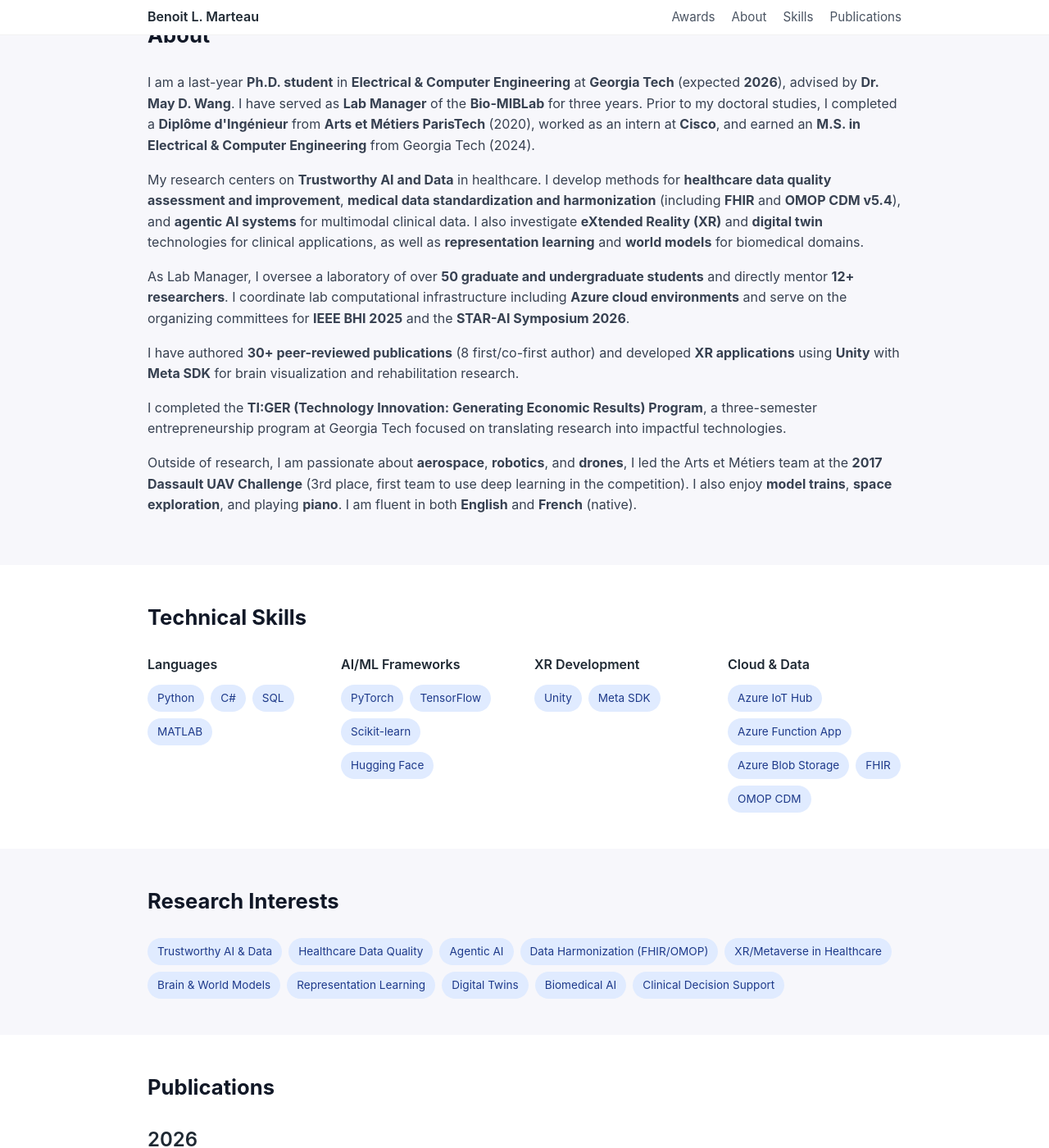
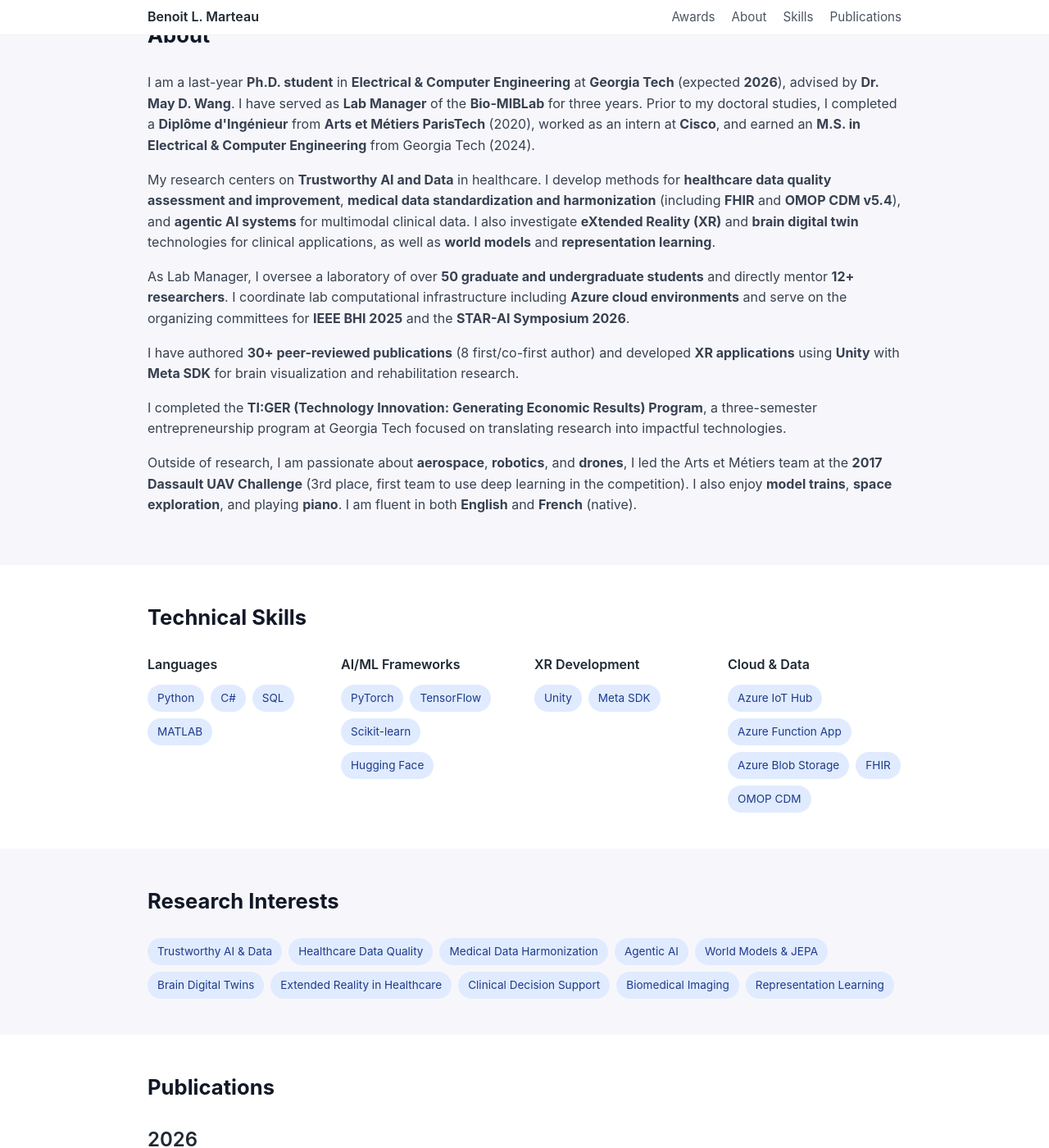
Before and after one commit to benoitmarteau/benoitmarteau.github.io, a Jekyll site: the page built from index.md, in a window 1280 px wide and 1400 px high, scrolled down 913 px. Shown: the whole window at 82% size. Built offline with Jekyll 4.4.1, drawn with Linux system fonts in a browser that asks for light colours.

Commit message:
Update research interests and About section

```diff
--- a/index.md
+++ b/index.md
@@ -68,7 +68,7 @@ title: "Benoit L. Marteau"
     <p>
       My research centers on <strong>Trustworthy AI and Data</strong> in healthcare. I develop methods for <strong>healthcare data quality assessment and improvement</strong>,
       <strong>medical data standardization and harmonization</strong> (including <strong>FHIR</strong> and <strong>OMOP CDM v5.4</strong>), and <strong>agentic AI systems</strong> for multimodal clinical data.
-      I also investigate <strong>eXtended Reality (XR)</strong> and <strong>digital twin</strong> technologies for clinical applications, as well as <strong>representation learning</strong> and <strong>world models</strong> for biomedical domains.
+      I also investigate <strong>eXtended Reality (XR)</strong> and <strong>brain digital twin</strong> technologies for clinical applications, as well as <strong>world models</strong> and <strong>representation learning</strong>.
     </p>
     <p>
       As Lab Manager, I oversee a laboratory of over <strong>50 graduate and undergraduate students</strong> and directly mentor <strong>12+ researchers</strong>.
@@ -137,14 +137,14 @@ title: "Benoit L. Marteau"
     <div class="chips">
       <span class="chip">Trustworthy AI &amp; Data</span>
       <span class="chip">Healthcare Data Quality</span>
+      <span class="chip">Medical Data Harmonization</span>
       <span class="chip">Agentic AI</span>
-      <span class="chip">Data Harmonization (FHIR/OMOP)</span>
-      <span class="chip">XR/Metaverse in Healthcare</span>
-      <span class="chip">Brain &amp; World Models</span>
+      <span class="chip">World Models &amp; JEPA</span>
+      <span class="chip">Brain Digital Twins</span>
+      <span class="chip">Extended Reality in Healthcare</span>
+      <span class="chip">Clinical Decision Support</span>
+      <span class="chip">Biomedical Imaging</span>
       <span class="chip">Representation Learning</span>
-      <span class="chip">Digital Twins</span>
-      <span class="chip">Biomedical AI</span>
-      <span class="chip">Clinical Decision Support</span>
     </div>
   </div>
 </section>
```
